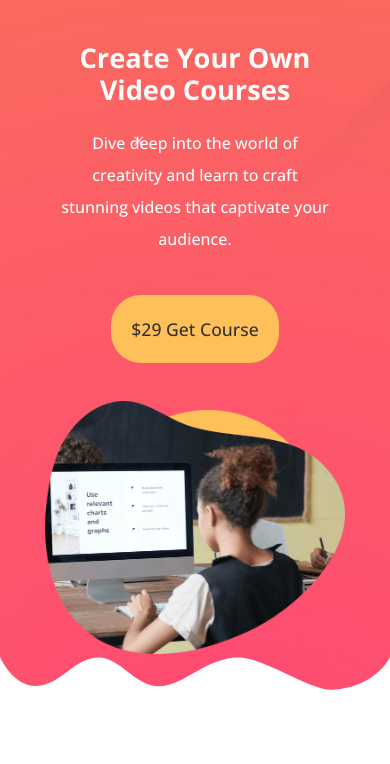
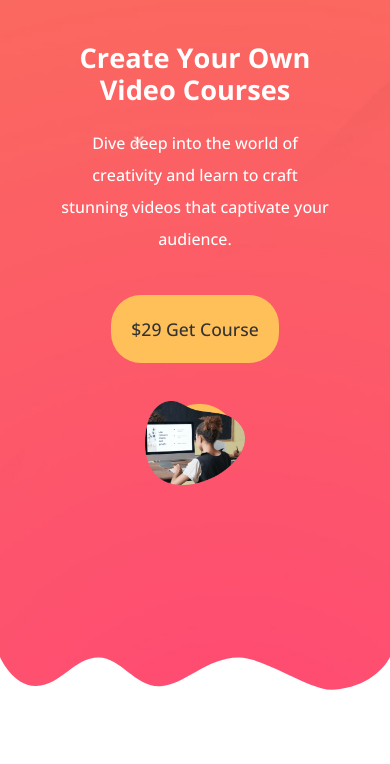
Before and after one commit to mohamedemad2251/tutor-website, a plain HTML site: page index.html in a window 390 px wide. Shown: the part 77-841 px from the top of the page. Drawn offline with nearby package versions, Linux system fonts and the light colour scheme.

Commit message:
Trial: Lessen Hero Image

```diff
--- a/css/styles.css
+++ b/css/styles.css
@@ -812,7 +812,7 @@ footer .footer-menu {
 
   .hero-img {
     flex: 1;
-    width: 300px;
+    width: 100px;
   }
 
   section.hero a {
```
